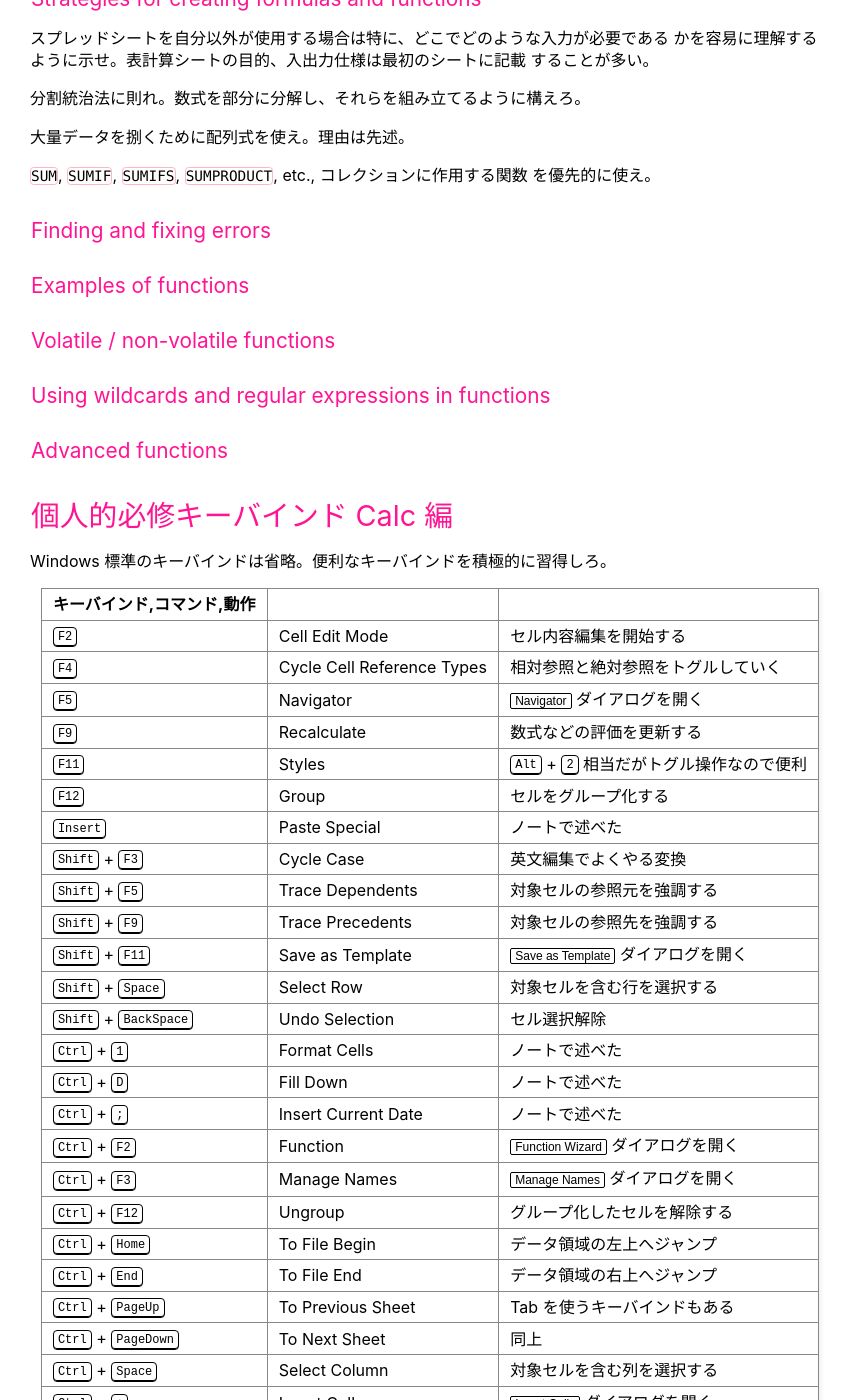
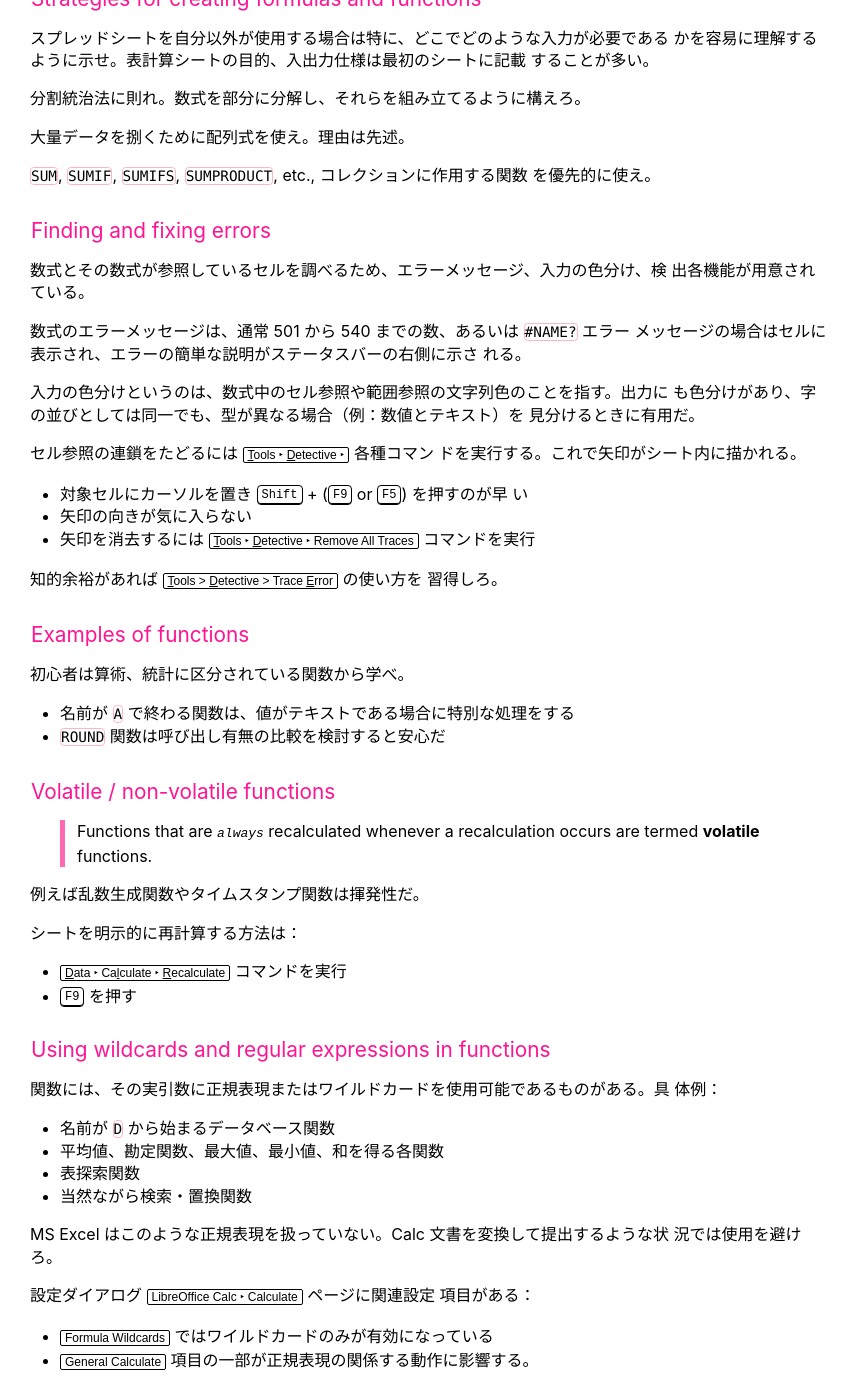
Before and after one commit to showa-yojyo/minibook, a Sphinx documentation site: the page built from source/libreoffice/calc.rst, in a window 1280 px wide and 1400 px high, scrolled down 11336 px. Shown: the whole window, without its empty margins (0-858 px from the left). Built offline with Sphinx 7.4.7, drawn with Linux system fonts in a browser that asks for light colours; some of the changed text lies outside the part shown.

Commit message:
libreoffice/calc: WIP [skip ci]

```diff
--- a/source/libreoffice/calc.rst
+++ b/source/libreoffice/calc.rst
@@ -558,18 +558,78 @@ Strategies for creating formulas and functions
 Finding and fixing errors
 ~~~~~~~~~~~~~~~~~~~~~~~~~~~~~~~~~~~~~~~~~~~~~~~~~~~~~~~~~~~~~~~~~~~~~~
 
+数式とその数式が参照しているセルを調べるため、エラーメッセージ、入力の色分け、検
+出各機能が用意されている。
+
+数式のエラーメッセージは、通常 501 から 540 までの数、あるいは ``#NAME?`` エラー
+メッセージの場合はセルに表示され、エラーの簡単な説明がステータスバーの右側に示さ
+れる。
+
+入力の色分けというのは、数式中のセル参照や範囲参照の文字列色のことを指す。出力に
+も色分けがあり、字の並びとしては同一でも、型が異なる場合（例：数値とテキスト）を
+見分けるときに有用だ。
+
+セル参照の連鎖をたどるには :menuselection:`&Tools --> &Detective -->` 各種コマン
+ドを実行する。これで矢印がシート内に描かれる。
+
+* 対象セルにカーソルを置き :kbd:`Shift` + (:kbd:`F9` or :kbd:`F5`) を押すのが早
+  い
+* 矢印の向きが気に入らない
+* 矢印を消去するには :menuselection:`&Tools --> &Detective --> Remove All
+  Traces` コマンドを実行
+
+知的余裕があれば :menuselection:`&Tools > &Detective > Trace &Error` の使い方を
+習得しろ。
+
 Examples of functions
 ~~~~~~~~~~~~~~~~~~~~~~~~~~~~~~~~~~~~~~~~~~~~~~~~~~~~~~~~~~~~~~~~~~~~~~
+
+初心者は算術、統計に区分されている関数から学べ。
+
+* 名前が ``A`` で終わる関数は、値がテキストである場合に特別な処理をする
+* ``ROUND`` 関数は呼び出し有無の比較を検討すると安心だ
 
 Volatile / non-volatile functions
 ~~~~~~~~~~~~~~~~~~~~~~~~~~~~~~~~~~~~~~~~~~~~~~~~~~~~~~~~~~~~~~~~~~~~~~
 
+   Functions that are *always* recalculated whenever a recalculation occurs are
+   termed :dfn:`volatile` functions.
+
+例えば乱数生成関数やタイムスタンプ関数は揮発性だ。
+
+シートを明示的に再計算する方法は：
+
+* :menuselection:`&Data --> Ca&lculate --> &Recalculate` コマンドを実行
+* :kbd:`F9` を押す
+
 Using wildcards and regular expressions in functions
 ~~~~~~~~~~~~~~~~~~~~~~~~~~~~~~~~~~~~~~~~~~~~~~~~~~~~~~~~~~~~~~~~~~~~~~
+
+関数には、その実引数に正規表現またはワイルドカードを使用可能であるものがある。具
+体例：
+
+* 名前が ``D`` から始まるデータベース関数
+* 平均値、勘定関数、最大値、最小値、和を得る各関数
+* 表探索関数
+* 当然ながら検索・置換関数
+
+MS Excel はこのような正規表現を扱っていない。Calc 文書を変換して提出するような状
+況では使用を避けろ。
+
+設定ダイアログ :menuselection:`LibreOffice Calc --> Calculate` ページに関連設定
+項目がある：
+
+* :guilabel:`Formula Wildcards` ではワイルドカードのみが有効になっている
+* :guilabel:`General Calculate` 項目の一部が正規表現の関係する動作に影響する。
 
 Advanced functions
 ~~~~~~~~~~~~~~~~~~~~~~~~~~~~~~~~~~~~~~~~~~~~~~~~~~~~~~~~~~~~~~~~~~~~~~
 
+Calc 文書はユーザー定義関数またはアドインによって機能拡張可能だ。
+
+ユーザー定義関数は、マクロ (Chater 13) を使用するか、個別のアドインや拡張機能を
+記述することで設定可能。マクロは Basic, BeanShell, JavaScript, Python のいずれか
+で記述される。
 
 個人的必修キーバインド Calc 編
 ======================================================================
```
